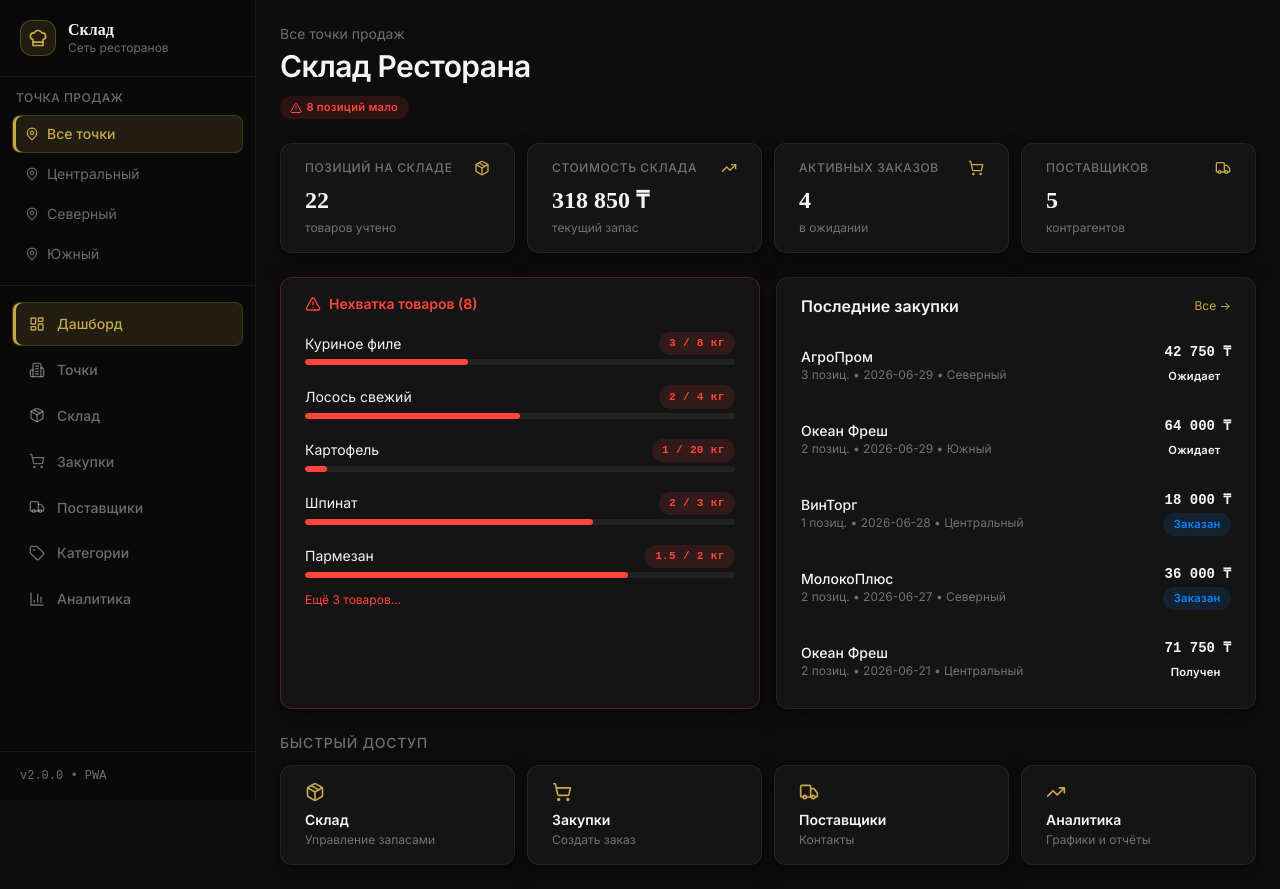
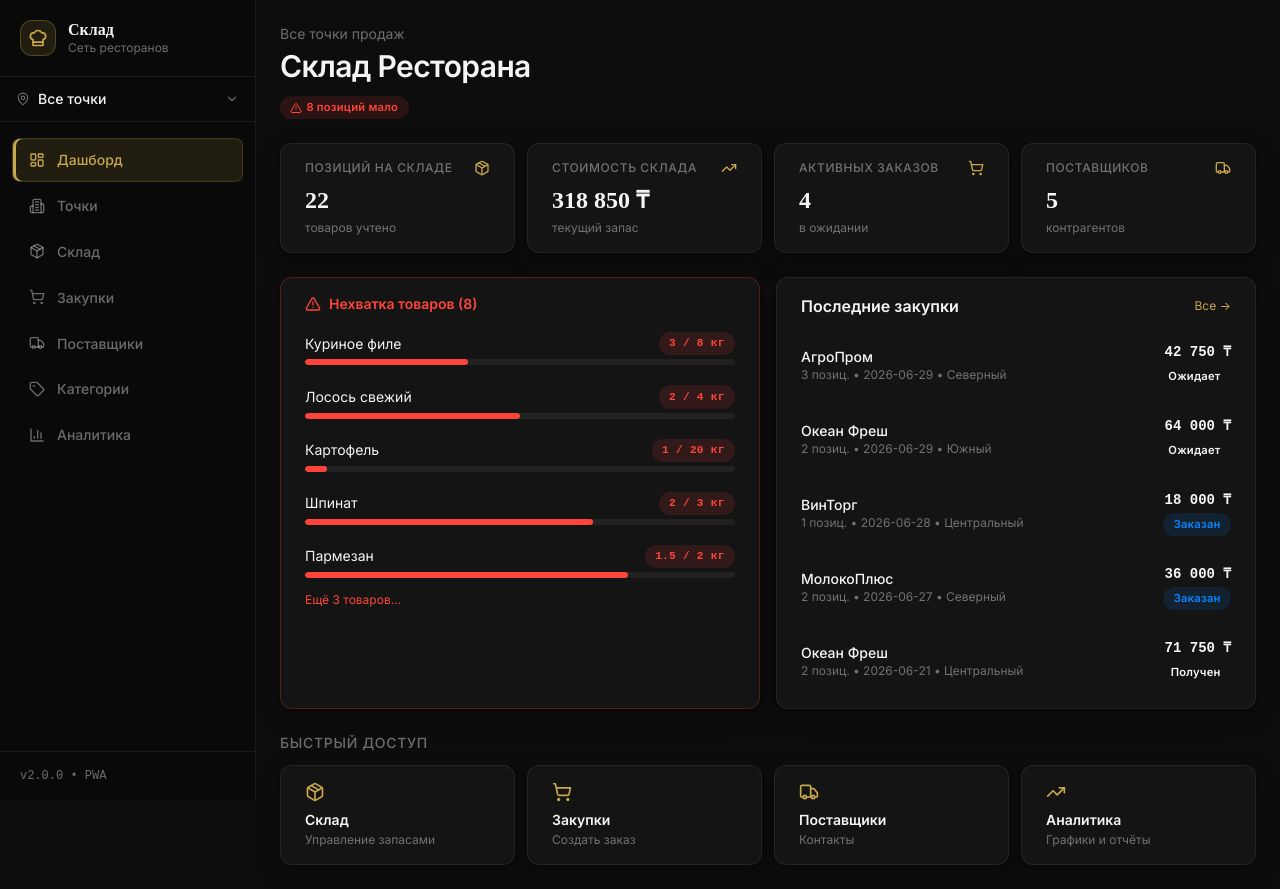
Before and after one commit to DimkaQQ/Storage, a React (Vite) app: page /dashboard in a window 1280 px wide. Built offline with nearby package versions, Linux system fonts and the light colour scheme.

Commit message:
feat: collapsible venue selector in sidebar

```diff
--- a/src/components/Layout.tsx
+++ b/src/components/Layout.tsx
@@ -1,5 +1,5 @@
 import { NavLink } from 'react-router-dom'
-import { LayoutDashboard, Package, ShoppingCart, Truck, Tag, BarChart3, ChefHat, Menu, X, MapPin, Building2 } from 'lucide-react'
+import { LayoutDashboard, Package, ShoppingCart, Truck, Tag, BarChart3, ChefHat, Menu, X, MapPin, Building2, ChevronDown } from 'lucide-react'
 import { useState } from 'react'
 import { useStore } from '../store/useStore'
 
@@ -23,42 +23,56 @@ const mobileNavItems = [
 
 function VenueSelector({ onSelect }: { onSelect?: () => void }) {
   const { venues, selectedVenueId, setSelectedVenue } = useStore()
+  const [open, setOpen] = useState(false)
+  const selected = venues.find((v) => v.id === selectedVenueId)
+
   return (
-    <div className="px-3 py-3" style={{ borderBottom: '1px solid var(--border)' }}>
-      <p className="label mb-2 px-1">Точка продаж</p>
-      <div className="space-y-0.5">
+    <div style={{ borderBottom: '1px solid var(--border)' }}>
+      {/* Collapsible header */}
       <button
-          onClick={() => { setSelectedVenue(null); onSelect?.() }}
-          className="w-full text-left flex items-center gap-2 px-3 py-2 rounded-lg text-sm transition-all"
+        onClick={() => setOpen((o) => !o)}
+        className="w-full flex items-center justify-between px-4 py-3 transition-colors"
+        style={{ background: 'none', border: 'none', cursor: 'pointer', color: 'var(--muted)' }}
+        onMouseEnter={e => (e.currentTarget.style.background = 'rgba(255,255,255,0.02)')}
+        onMouseLeave={e => (e.currentTarget.style.background = 'none')}
+      >
+        <div className="flex items-center gap-2">
+          <MapPin className="w-3.5 h-3.5 flex-shrink-0" style={{ color: selectedVenueId ? 'var(--gold)' : 'var(--muted)' }} />
+          <span className="text-sm font-medium truncate" style={{ color: selectedVenueId ? 'var(--gold)' : 'var(--white)' }}>
+            {selected ? selected.name : 'Все точки'}
+          </span>
+        </div>
+        <ChevronDown
+          className="w-3.5 h-3.5 flex-shrink-0 transition-transform"
+          style={{ transform: open ? 'rotate(180deg)' : 'rotate(0deg)', color: 'var(--muted)' }}
+        />
+      </button>
+
+      {/* Dropdown list */}
+      {open && (
+        <div className="px-3 pb-2 space-y-0.5">
+          {[{ id: null, name: 'Все точки' }, ...venues].map((v) => {
+            const isActive = v.id === selectedVenueId
+            return (
+              <button
+                key={v.id ?? 'all'}
+                onClick={() => { setSelectedVenue(v.id); setOpen(false); onSelect?.() }}
+                className="w-full text-left flex items-center gap-2 px-3 py-1.5 rounded-lg text-sm transition-all"
                 style={{
-            background: selectedVenueId === null ? 'var(--gold-dim)' : 'transparent',
-            color: selectedVenueId === null ? 'var(--gold)' : 'var(--muted)',
-            border: '1px solid',
-            borderColor: selectedVenueId === null ? 'rgba(200,168,75,0.2)' : 'transparent',
-            boxShadow: selectedVenueId === null ? 'inset 3px 0 0 var(--gold)' : 'none',
+                  background: isActive ? 'var(--gold-dim)' : 'transparent',
+                  color: isActive ? 'var(--gold)' : 'var(--muted)',
+                  border: 'none',
+                  cursor: 'pointer',
+                  boxShadow: isActive ? 'inset 3px 0 0 var(--gold)' : 'none',
                 }}
               >
-          <MapPin className="w-3.5 h-3.5 flex-shrink-0" />
-          <span className="font-medium">Все точки</span>
+                <span className="truncate">{v.name}</span>
+                {isActive && <span className="ml-auto w-1.5 h-1.5 rounded-full flex-shrink-0" style={{ background: 'var(--gold)' }} />}
               </button>
-        {venues.map((v) => (
-          <button
-            key={v.id}
-            onClick={() => { setSelectedVenue(v.id); onSelect?.() }}
-            className="w-full text-left flex items-center gap-2 px-3 py-2 rounded-lg text-sm transition-all"
-            style={{
-              background: selectedVenueId === v.id ? 'var(--gold-dim)' : 'transparent',
-              color: selectedVenueId === v.id ? 'var(--gold)' : 'var(--muted)',
-              border: '1px solid',
-              borderColor: selectedVenueId === v.id ? 'rgba(200,168,75,0.2)' : 'transparent',
-              boxShadow: selectedVenueId === v.id ? 'inset 3px 0 0 var(--gold)' : 'none',
-            }}
-          >
-            <MapPin className="w-3.5 h-3.5 flex-shrink-0" />
-            <span className="truncate">{v.name}</span>
-          </button>
-        ))}
+            )
+          })}
         </div>
+      )}
     </div>
   )
 }
```
Lines whose indentation alone changed are shown as unchanged.
